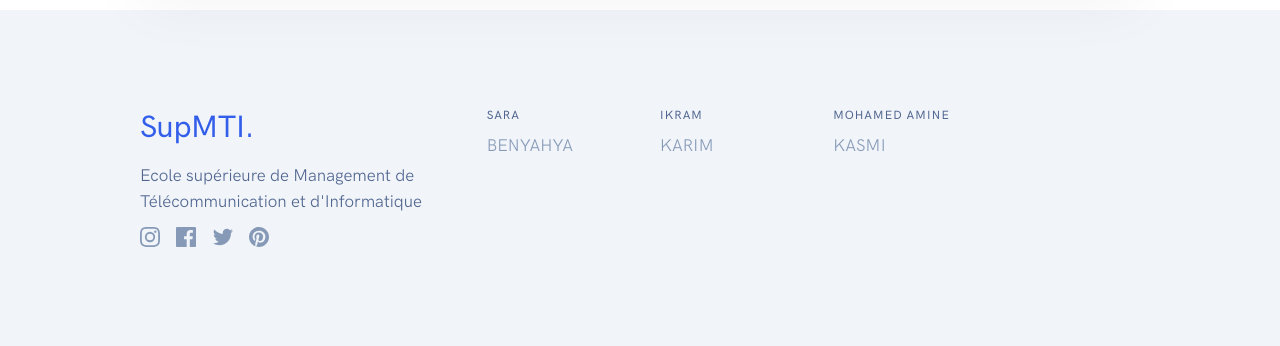
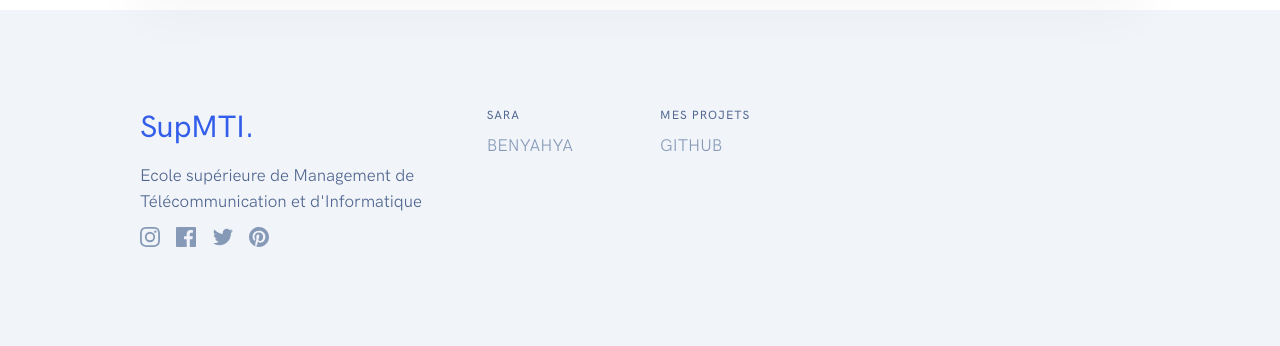
Before and after one commit to sarabenyahya/Syst-me-de-pointage, a Django app: page / in a window 1280 px wide. Shown: the part 2938-3284 px from the top of the page. Run offline with Django 5.2, Linux system fonts and the light colour scheme; parts of the project's set-up code (start-up, migrations or seed data) failed here and were passed over; some libraries are stand-ins or nearby versions.

Commit message:
Mise à jour template

```diff
--- a/templates/base.html
+++ b/templates/base.html
@@ -232,38 +232,21 @@
 
             <!-- Heading -->
             <h6 class="fw-bold text-uppercase text-gray-700">
-              IKRAM
+              MES PROJETS
             </h6>
 
             <!-- List -->
             <ul class="list-unstyled text-body-secondary mb-6 mb-md-8 mb-lg-0">
               <li class="mb-3">
-                <a href="#!" class="text-reset">
-                  KARIM
+                <a href="https://github.com/sarabenyahya" class="text-reset">
+                  GITHUB
                 </a>
               </li>
 
             </ul>
 
           </div>
-          <div class="col-6 col-md-4 offset-md-4 col-lg-2 offset-lg-0">
 
-            <!-- Heading -->
-            <h6 class="fw-bold text-uppercase text-gray-700">
-              MOHAMED AMINE
-            </h6>
-
-            <!-- List -->
-            <ul class="list-unstyled text-body-secondary mb-0">
-              <li class="mb-3">
-                <a href="#!" class="text-reset">
-                   KASMI
-                </a>
-              </li>
-
-            </ul>
-
-          </div>
 
         </div> <!-- / .row -->
       </div> <!-- / .container -->
```
Also changed, not shown: README.md.
